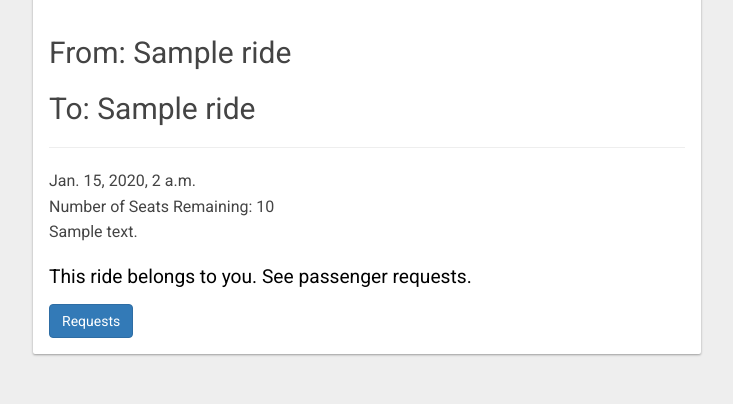
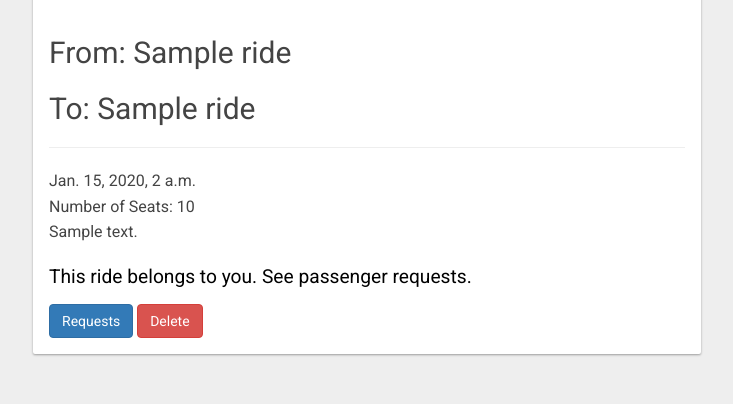
Before and after one commit to MurrayStudio/UPRideFinder, a Django app: page /rides/1/ in a window 1280 px wide. Shown: the part 522-926 px from the top of the page, without its empty margins (273-1006 px from the left). Run offline with Django 3.2, Linux system fonts and the light colour scheme; a user stored in the database is signed in; tables that the repository leaves empty hold one stand-in row (values such as "Sample post"); some libraries are stand-ins or nearby versions.

Commit message:
Added delete button to ride details

```diff
--- a/up_ride_finder/templates/rides/ride_confirm_delete.html
+++ b/up_ride_finder/templates/rides/ride_confirm_delete.html
@@ -6,7 +6,7 @@
 {% block content %}
 <form action="{% url 'rides:delete' ride.id %}" method="post">
     {% csrf_token %}
-    <p>Are you sure you want to delete "{{ ride }}"?</p>
-    <input type="submit" value="Confirm" />
+    <h3>Are you sure you want to delete your ride from {{ ride.origin_name }} to {{ ride.dest_name }}?</h3>
+    <input class="btn btn-danger" type="submit" value="Confirm" />
 </form>
 {% endblock content %}
--- a/up_ride_finder/templates/rides/ride_detail.html
+++ b/up_ride_finder/templates/rides/ride_detail.html
@@ -22,16 +22,19 @@
 
                 <div class="card__meta">
                     <a href="#">{{ ride.when }}</a><br>
-                    <a>Number of Seats Remaining: {{ ride.available_seats }}</a>
+                    <a>Number of Seats: {{ ride.available_seats }}</a>
                 </div>
                 <a href="{% url 'rides:detail' ride.id %}">{{ ride.trip_summary }}</a>
             </article>
             <div class="form-group">
             </div>
             {% if request.user == ride.driver %}
-            <h3>This ride belongs to you. See passenger requests.</h3>
-            <a href="{% url 'rides:requests' ride.id %}" type="submit" class="btn btn-primary" value="Request">Requests</a>            {% else %}
-            <a href="{% url 'rides:request' ride.id %}" type="submit" class="btn btn-primary" value="Request">Request</a>            {% endif %}
+                <h3>This ride belongs to you. See passenger requests.</h3>
+                <a href="{% url 'rides:requests' ride.id %}" type="submit" class="btn btn-primary" value="Request">Requests</a>
+                <a href="{% url 'rides:delete' ride.id %}" class="btn btn-danger">Delete</a>
+            {% else %}
+                <a href="{% url 'rides:request' ride.id %}" type="submit" class="btn btn-primary" value="Request">Request</a>
+            {% endif %}
 
         </div>
     </div>
```
